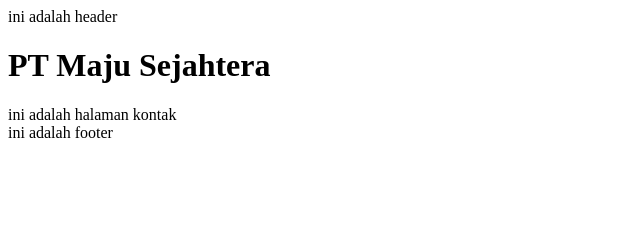
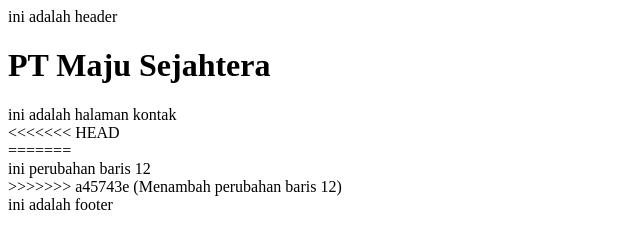
Before and after one commit to Riset-name/CompanyProfile, a plain HTML site: page contact-us.html in a window 1280 px wide. Shown: the whole page, without its empty margins (0-640 px from the left). Drawn offline with Linux system fonts and the light colour scheme.

Commit message:
Fixing halaman contact

```diff
--- a/contact-us.html
+++ b/contact-us.html
@@ -9,7 +9,11 @@
     <header>ini adalah header</header>
     <h1>PT Maju Sejahtera</h1>
     <div>ini adalah halaman kontak</div>
+<<<<<<< HEAD
     <form action="" ></form>
+=======
+    <div>ini perubahan baris 12</div>
+>>>>>>> a45743e (Menambah perubahan baris 12)
     <footer>ini adalah footer</footer>
   </body>
 </html>
```
